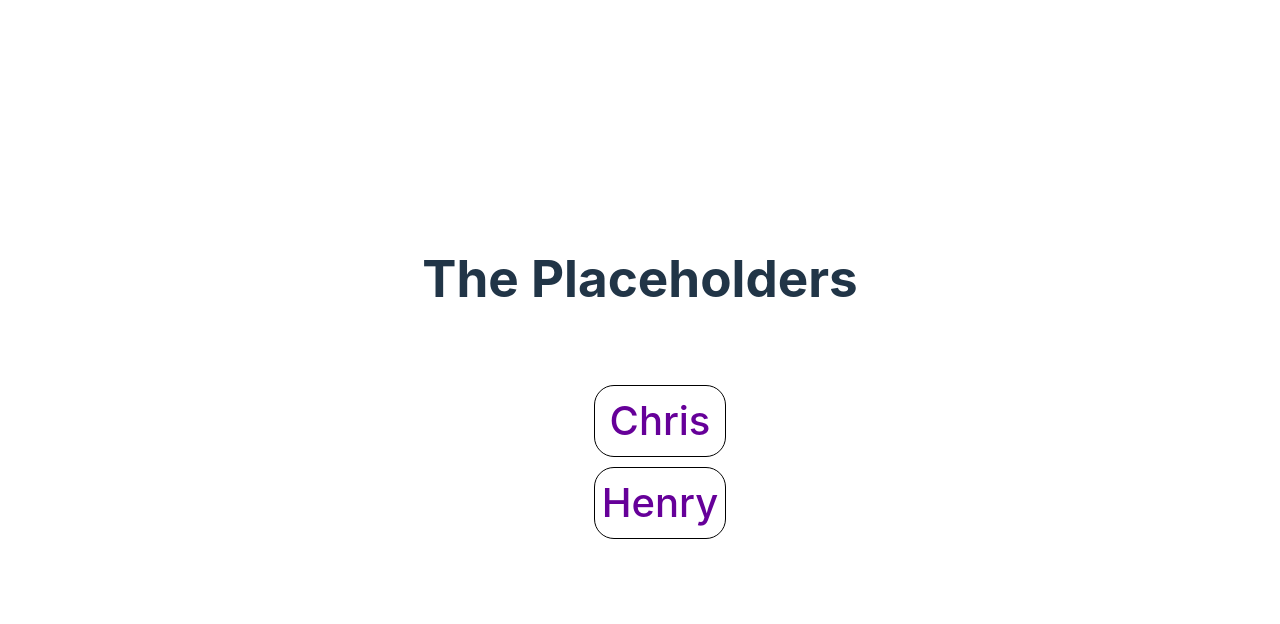
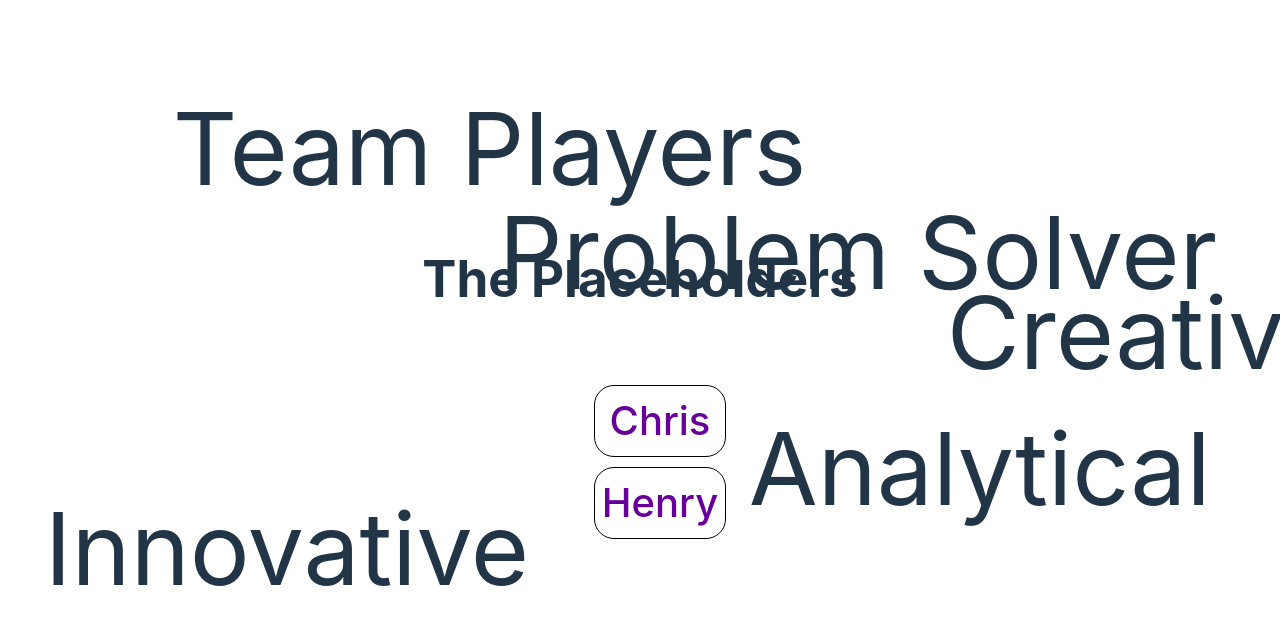
Before and after one commit to Old-Lai/theplaceholders, a React (Vite) app: page / in a window 1280 px wide. Shown: the top 624 px of the page. Built offline with nearby package versions, Linux system fonts and the light colour scheme.

Commit message:
floating words

```diff
--- a/src/App.jsx
+++ b/src/App.jsx
@@ -4,11 +4,14 @@ import { BrowserRouter, Routes, Route } from 'react-router-dom';
 import { MenuPage, ChrisPage, HenryPage, NotFoundPage } from './pages';
 import './styles/theme.sass';
 import  useDarkMode  from './components/useDarkMode'
+import FloatingWords from './components/FloatingWords';
 function App() {
+
   const [theme] = useDarkMode();
   console.log(theme)
   return (
     <div className={theme}>
+      <FloatingWords />
     <BrowserRouter>
       <Routes>
         <Route path="/" element={<MenuPage />} />
--- /dev/null
+++ b/src/components/FloatingWords.jsx
@@ -0,0 +1,18 @@
+import React from 'react';
+import '../styles/FloatingWords.css';
+
+const words = ['Innovative', 'Creative', 'Team Players', 'Problem Solver', 'Analytical'];
+
+const FloatingWords = () => {
+  return (
+    <div className="floating-words-container">
+      {words.map((word, index) => (
+        <span key={index} className={`floating-word floating-word-${index}`}>
+          {word}
+        </span>
+      ))}
+    </div>
+  );
+};
+
+export default FloatingWords;
--- /dev/null
+++ b/src/styles/FloatingWords.css
@@ -0,0 +1,61 @@
+.floating-words-container {
+    position: absolute;
+    top: 0;
+    left: 0;
+    height: 100vh;
+    width: 100vw;
+    overflow: hidden;
+    z-index: -1;
+  }
+
+  .floating-word {
+    position: absolute;
+    font-size: 100px;
+    animation: float 10s ease-in-out infinite;
+  }
+
+  @keyframes float {
+    0%, 100% {
+      transform: translateY(0) translateX(0);
+    }
+    25% {
+      transform: translateY(-20px) translateX(15px);
+    }
+    50% {
+      transform: translateY(20px) translateX(-15px);
+    }
+    75% {
+      transform: translateY(-10px) translateX(-20px);
+    }
+  }
+
+  /* Specific animations for each word to vary the movement */
+  .floating-word-0 {
+    animation-duration: 8s;
+    left: 5%;
+    top: 60%;
+  }
+  .floating-word-1 {
+    animation-duration: 12s;
+    left: 75%;
+    top: 30%;
+  }
+  .floating-word-2 {
+    animation-duration: 8s;
+    left: 15%;
+    top: 10%;
+  }
+  .floating-word-3 {
+    animation-duration: 12s;
+    left: 40%;
+    top: 20%;
+  }
+  .floating-word-4 {
+    animation-duration: 8s;
+    left: 60%;
+    top: 50%;
+  }
+
+
+
+  /* Add specific positions and durations for each word */
--- a/src/styles/theme.sass
+++ b/src/styles/theme.sass
@@ -1,6 +1,6 @@
-$dark-theme: true
+// $dark-theme: true
 
-@mixin darkMode
-  @if $dark-theme
-    @media(prefers-color-scheme: dark)
-      @content
+// @mixin darkMode
+//   @if $dark-theme
+//     @media(prefers-color-scheme: dark)
+//       @content
```
Also changed, not shown: src/components/useDarkMode.jsx (line endings or trailing spaces).
